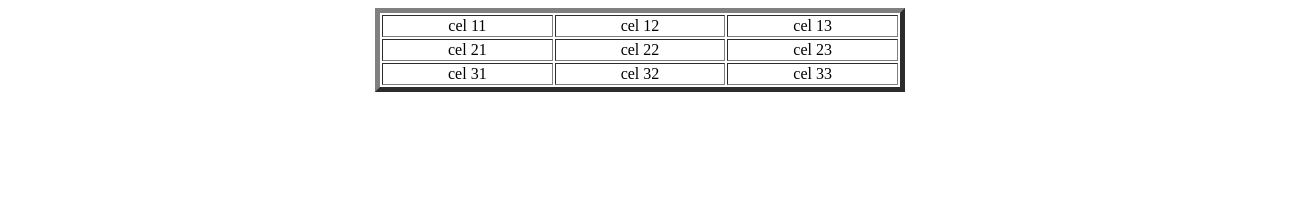
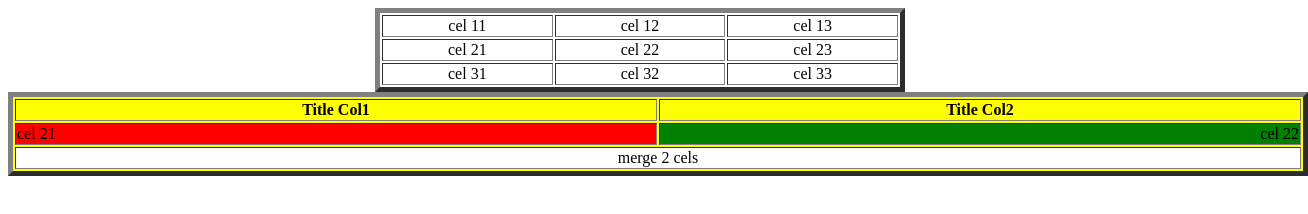
Before and after one commit to ciblois/HTML_Sublime_VSCode, a plain HTML site: page web03_tables.html in a window 1280 px wide. Shown: the whole page, 1308 px wide, since content can reach past the window. Drawn offline with Linux system fonts and the light colour scheme.

Commit message:
changes in the tables example
Signed-off-by: Cinthya Blois <cinthyalblois@gmail.com>

```diff
--- a/web03_tables.html
+++ b/web03_tables.html
@@ -26,5 +26,23 @@
 			</tr>
 
 		</table>
+
+		<table align="center" bgcolor="yellow" width="1300px" border="5px">
+			<tr align="center">
+				<th> Title Col1 </th>
+				<th>Title Col2</th>
+			</tr>
+
+			<tr>
+				<td align="left" bgcolor="red">cel 21</td>
+				<td align="right" bgcolor="green">cel 22</td>
+			</tr>
+
+			<tr>
+				<td align="center" bgcolor="white" colspan="2">merge 2 cels</td>
+			</tr>
+
+		</table>
+
 	</body>
 </html>
```
Also changed, not shown: 2 other files.
